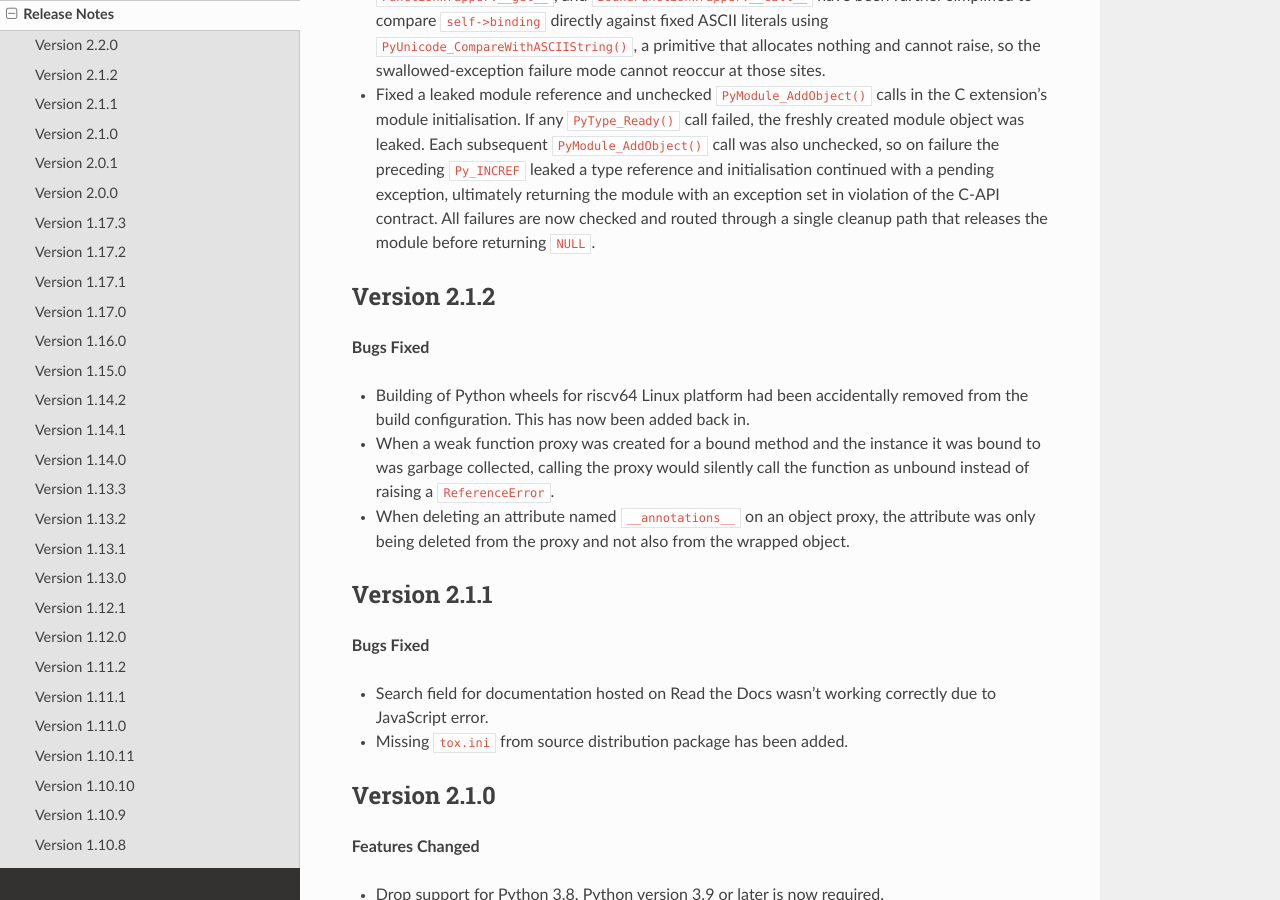
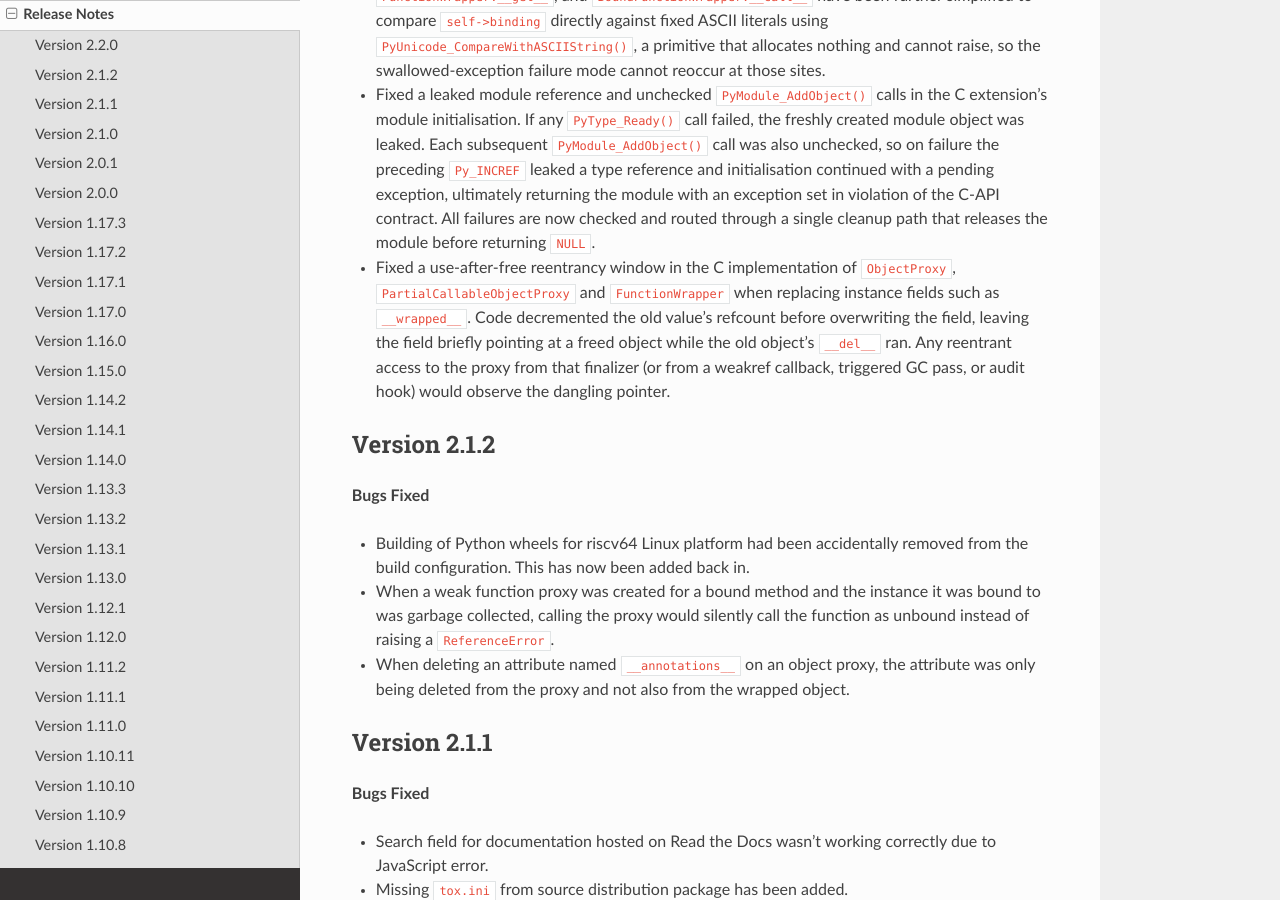
Before and after one commit to GrahamDumpleton/wrapt, a Sphinx documentation site: the page built from docs/changes.rst, in a window 1280 px wide and 900 px high, scrolled down 1907 px. Built offline with Sphinx 7.4.7 and the Read the Docs theme 3.1.0, drawn with Linux system fonts in a browser that asks for light colours.

Commit message:
Fix use-after-free when replacing proxy instance fields in C extension
Twenty-three field-assignment sites in _wrappers.c decremented the old
value's refcount before overwriting the field, leaving self->wrapped
(or self->args, kwargs, instance, wrapper, enabled, binding, parent,
owner) briefly pointing at a freed object while the old object's
__del__ ran. Any reentrant access to the proxy from that finalizer,
a weakref callback, a triggered GC pass, or an audit hook would
observe the dangling pointer.

The affected sites are the two raw_init paths, the __wrapped__ setter,
the partial-callable args/kwargs initialisation, the six-field
function-wrapper base initialisation, and all fourteen in-place
arithmetic operators.

Convert all sites to Py_SETREF / Py_XSETREF, which capture the old
pointer, assign the new value, and only then decref the old pointer,
matching the behaviour of the pure-Python implementation.

Closes #328

```diff
--- a/docs/changes.rst
+++ b/docs/changes.rst
@@ -113,6 +113,15 @@ Version 2.2.0
   with an exception set in violation of the C-API contract. All failures
   are now checked and routed through a single cleanup path that releases
   the module before returning ``NULL``.
+
+* Fixed a use-after-free reentrancy window in the C implementation of
+  ``ObjectProxy``, ``PartialCallableObjectProxy`` and ``FunctionWrapper``
+  when replacing instance fields such as ``__wrapped__``. Code decremented
+  the old value's refcount before overwriting the field, leaving the field
+  briefly pointing at a freed object while the old object's ``__del__`` ran.
+  Any reentrant access to the proxy from that finalizer (or from a weakref
+  callback, triggered GC pass, or audit hook) would observe the dangling
+  pointer.
 
 Version 2.1.2
 -------------
```
Also changed, not shown: 1 other file.
